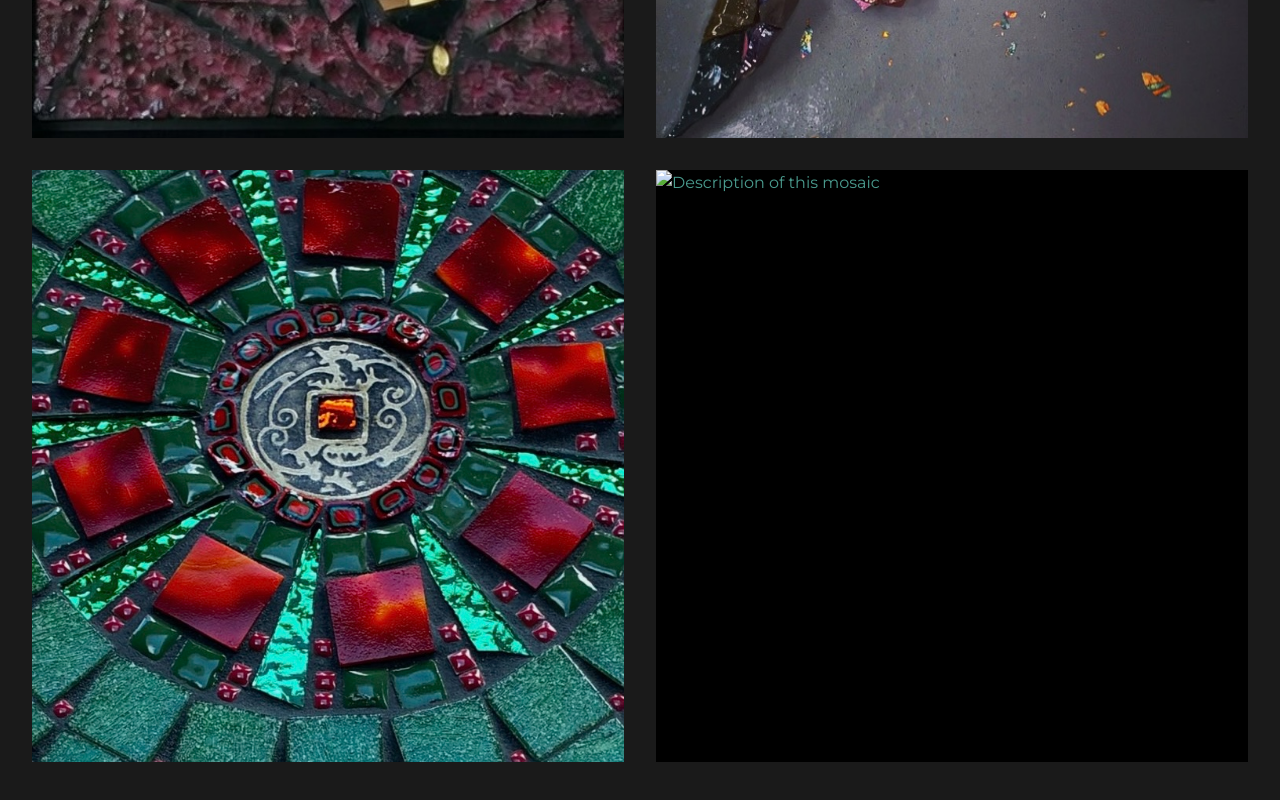
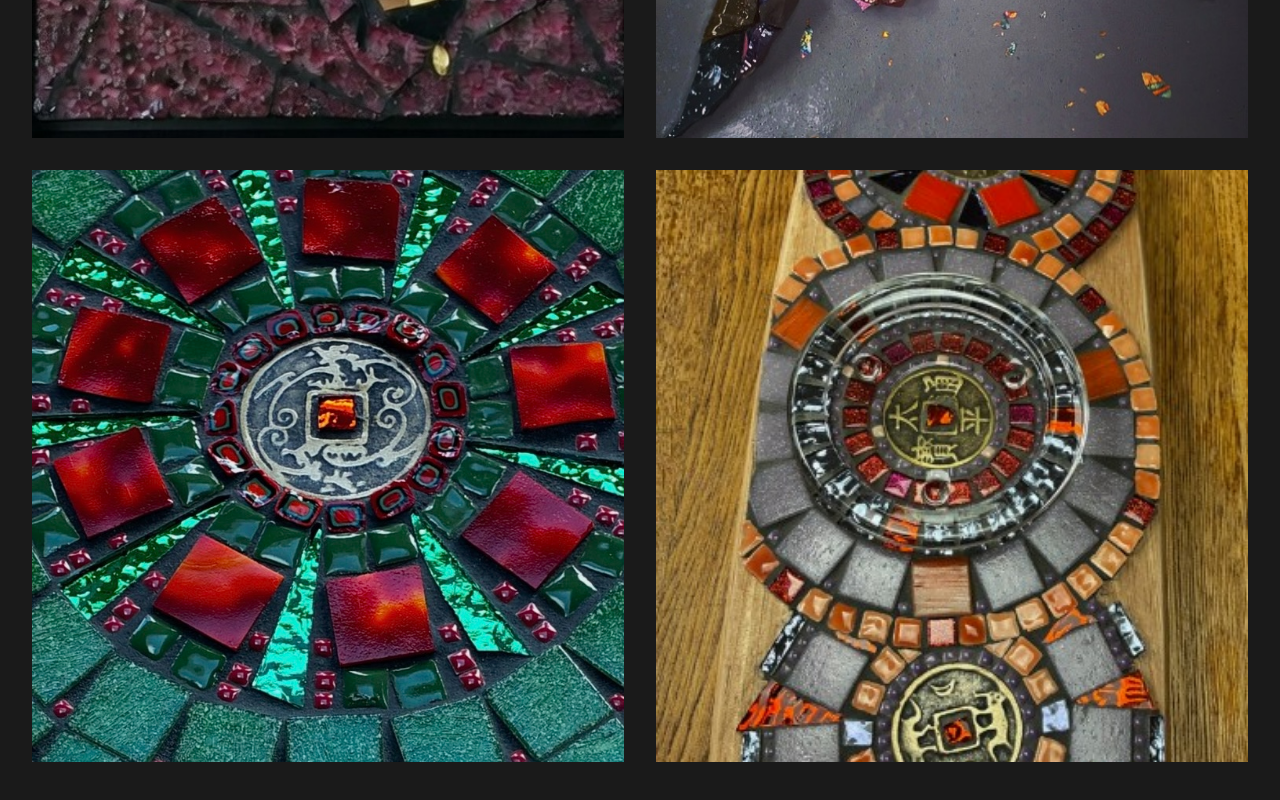
Before and after one commit to frankli-n/memsmosiacs, a plain HTML site: page index.html in a window 1280 px wide. Shown: the part 6741-7541 px from the top of the page. Drawn offline with Linux system fonts and the light colour scheme.

Commit message:
Update index.html

```diff
--- a/index.html
+++ b/index.html
@@ -909,7 +909,7 @@
                 </div>
             </div>
             <div class="gallery-item" onclick="openModal(this)">
-                <img src="images/platter2.jpg" alt="Description of this mosaic">
+                <img src="images/platter2.jpeg" alt="Description of this mosaic">
                 <div class="overlay">
                 </div>
             </div>
```
